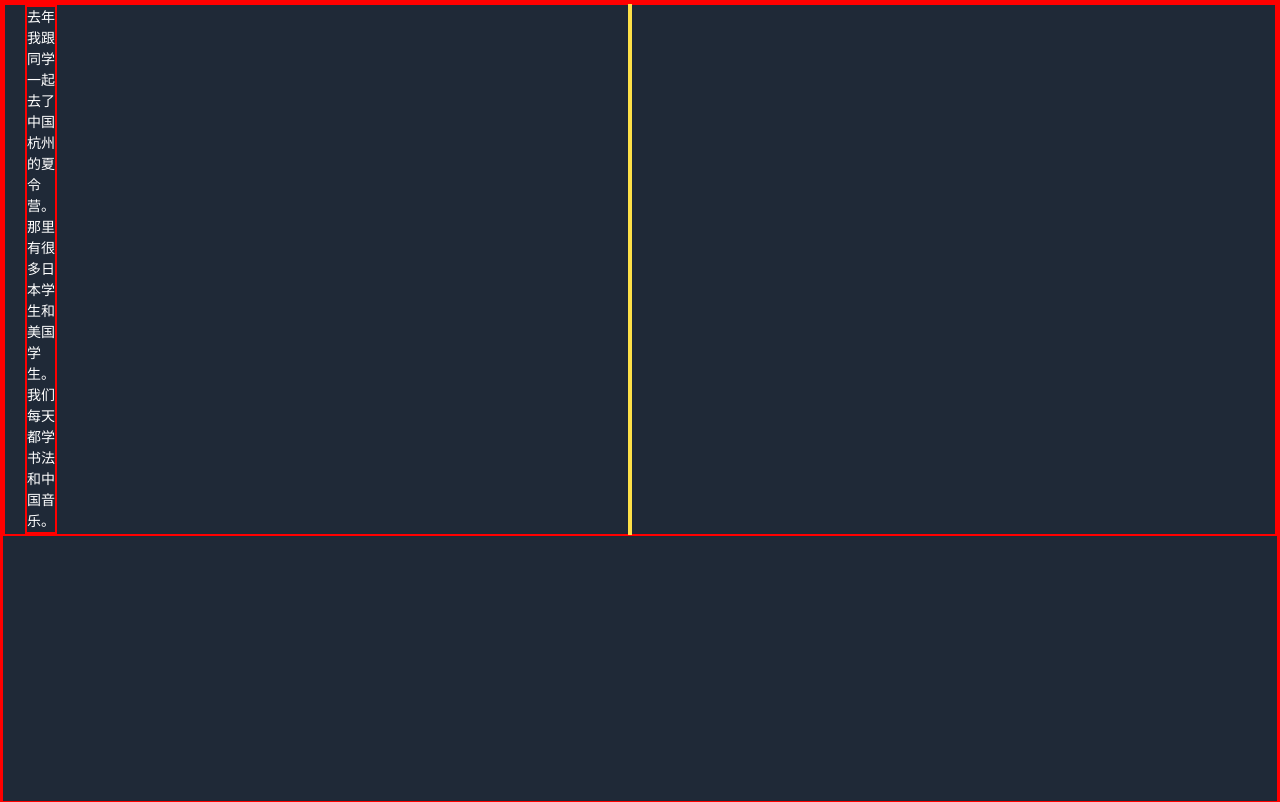
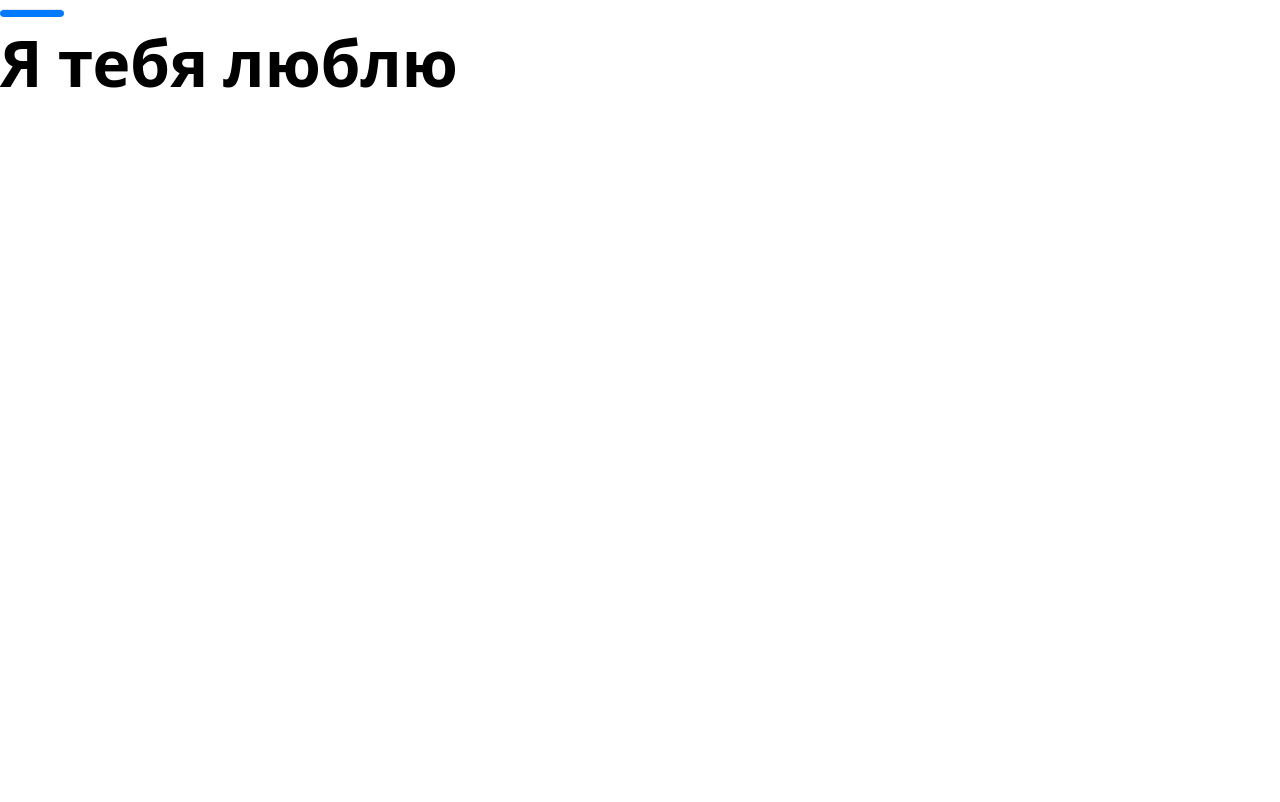
Before and after one commit to dddqwerty/shambala, a Next.js app: page /malbolge in a window 1280 px wide. Built offline with nearby package versions, Linux system fonts and the light colour scheme.

Commit message:
feat: found the singularity within the integrand.
turns out resolving an integrand singularity is harder than you'd expect

```diff
--- /dev/null
+++ b/src/components/ligature/emphasis.tsx
@@ -0,0 +1,26 @@
+import classNames from 'classnames';
+import Typography from 'components/typography'
+import * as React from 'react'
+
+type Props = React.PropsWithChildren<{ content?: string; right?: boolean, left?: boolean }>
+
+export const Emphasis = (props: Props) => {
+  const DEFAULT_CLASSES = "w-full flex justify-center row";
+  const ADDITIONAL_CLASSES = {
+    left: "!justify-start",
+    right: "!justify-end"
+  };
+
+  return (
+    <div className="inline-flex flex-row">
+      <Typography variant="h1">
+        <div className={classNames(DEFAULT_CLASSES, props.left && ADDITIONAL_CLASSES.left, props.right && ADDITIONAL_CLASSES.right)}>
+          <hr className="flex justify-center rounded-buttonRadius w-16 bg-secondary-blue h-2" />
+        </div>
+        {props.children ?? props.content}
+      </Typography>
+    </div>
+  )
+}
+
+export default Emphasis
--- a/src/pages/malbolge/index.tsx
+++ b/src/pages/malbolge/index.tsx
@@ -1,4 +1,4 @@
-import { Timeline } from 'components/plan'
+import { Emphasis } from 'components/ligature/emphasis'
 import React from 'react'
 
 /**
@@ -7,6 +7,6 @@ import React from 'react'
  */
 export default function Malbolge() {
   return (
-    <Timeline />
+    <Emphasis left>Я тебя люблю</Emphasis>
   )
 }
--- a/src/styles/globals.css
+++ b/src/styles/globals.css
@@ -4,10 +4,10 @@
 
 body, #__next {
     height: 100vh;
-    @apply bg-gray-800 text-white;
+    /* @apply bg-gray-800 text-white; */
 }
 
 /** i hate this and you'll probably hate this too */
-* {
+/* * {
     border: 1px solid red;
-}
+} */
--- a/tailwind.config.js
+++ b/tailwind.config.js
@@ -3,7 +3,6 @@ const defaultTheme = require('tailwindcss/defaultTheme')
 
 module.exports = {
   content: ['./src/**/**/*.{js,ts,jsx,tsx}'],
-  important: true,
   theme: {
     extend: {
       fontFamily: {
```
